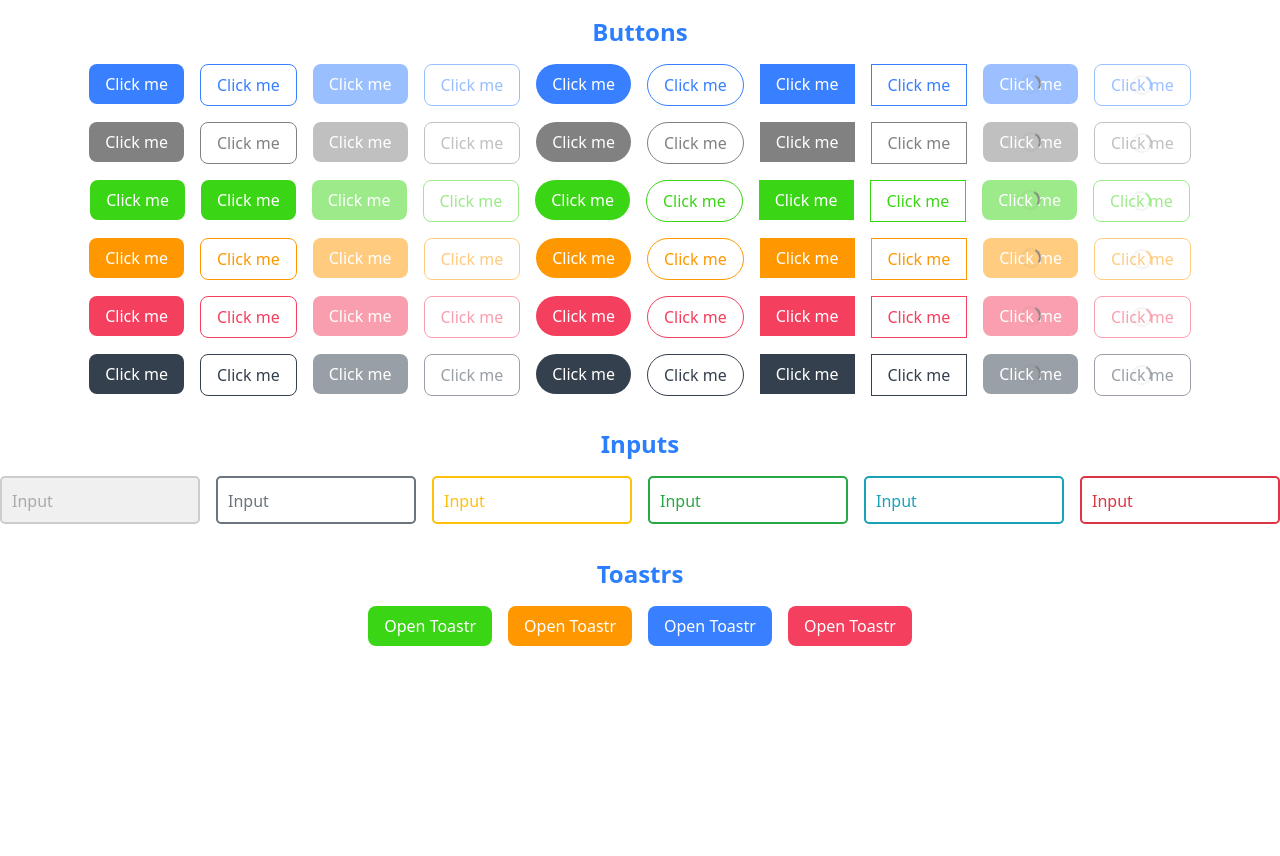
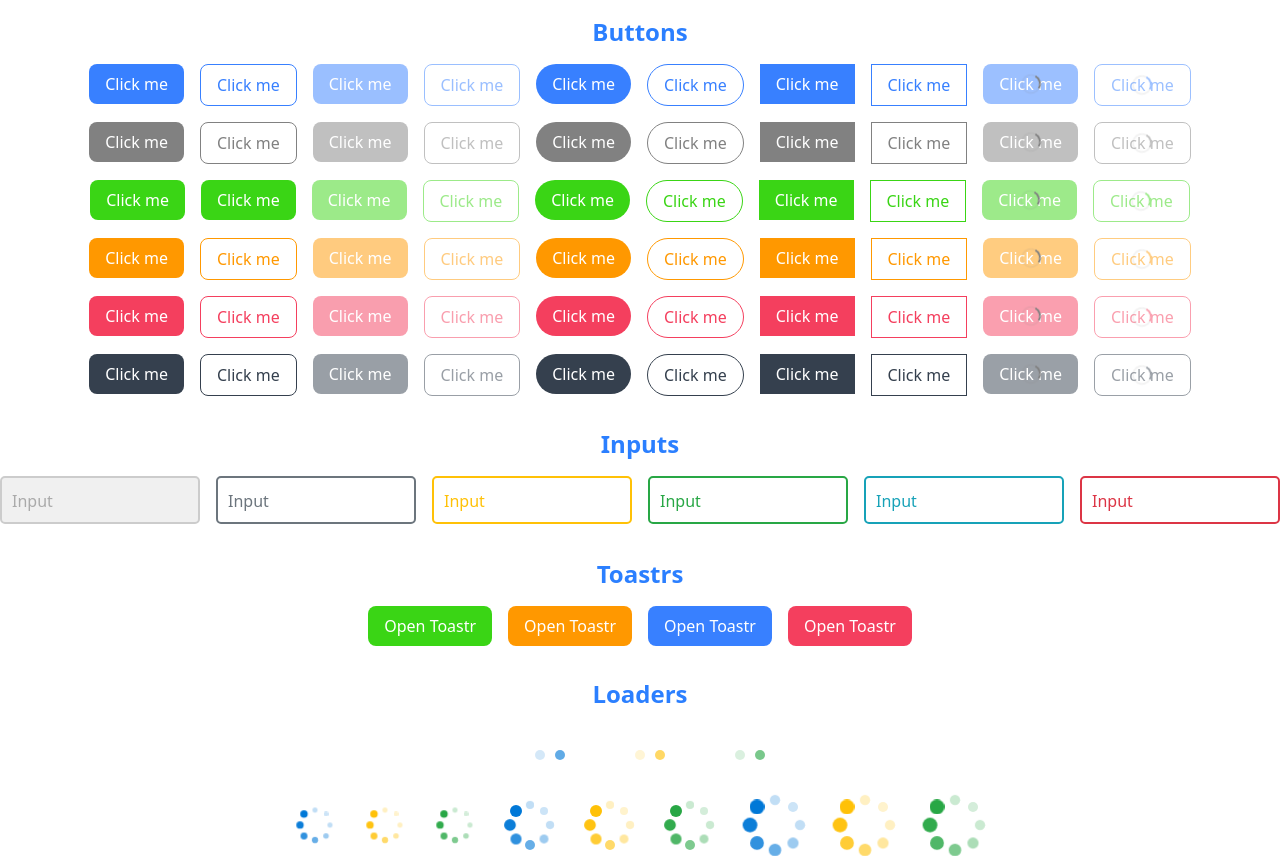
Before and after one commit to superdevp/custom-components, an Angular app: page / in a window 1280 px wide. Before the commit the page ends 800 px from the top, so only its background shows below. Built offline with nearby package versions, Linux system fonts and the light colour scheme.

Commit message:
a loading

```diff
--- /dev/null
+++ b/src/app/pages/components/loaders/loaders.component.html
@@ -0,0 +1,21 @@
+<div class="flex flex-col gap-10 items-center">
+  <p class="mt-4 text-2xl font-bold text-blue-500">
+    Loaders
+  </p>
+  <div class="flex gap-10 justify-center items-center">
+    <u-loader type="dot" color="primary"></u-loader>
+    <u-loader type="dot" color="secondary"></u-loader>
+    <u-loader type="dot" color="tertiary"></u-loader>
+  </div>
+  <div class="flex gap-10 justify-center items-center">
+    <u-loader type="spinner" color="primary" size="small"></u-loader>
+    <u-loader type="spinner" color="secondary" size="small"></u-loader>
+    <u-loader type="spinner" color="tertiary" size="small"></u-loader>
+    <u-loader type="spinner" color="primary"></u-loader>
+    <u-loader type="spinner" color="secondary"></u-loader>
+    <u-loader type="spinner" color="tertiary"></u-loader>
+    <u-loader type="spinner" color="primary" size="large"></u-loader>
+    <u-loader type="spinner" color="secondary" size="large"></u-loader>
+    <u-loader type="spinner" color="tertiary" size="large"></u-loader>
+  </div>
+</div>
--- a/src/app/pages/main/main.component.html
+++ b/src/app/pages/main/main.component.html
@@ -2,4 +2,5 @@
   <app-buttons></app-buttons>
   <app-inputs></app-inputs>
   <app-toastr></app-toastr>
+  <app-loaders></app-loaders>
 </div>
--- a/src/app/pages/main/main.component.ts
+++ b/src/app/pages/main/main.component.ts
@@ -2,10 +2,11 @@ import { Component } from '@angular/core';
 import { ButtonsComponent } from "../components/buttons/buttons.component";
 import { InputsComponent } from "../components/inputs/inputs.component";
 import { ToastrComponent } from "../components/toastr/toastr.component";
+import { LoadersComponent } from "../components/loaders/loaders.component";
 
 @Component({
   selector: 'app-main',
-  imports: [ButtonsComponent, InputsComponent, ToastrComponent],
+  imports: [ButtonsComponent, InputsComponent, ToastrComponent, LoadersComponent],
   templateUrl: './main.component.html',
   styleUrl: './main.component.scss'
 })
--- /dev/null
+++ b/src/app/shared/components/spinner/loader.component.html
@@ -0,0 +1,18 @@
+@if(type === "dot") {
+  <div class="three-dot-spinner">
+    <div class="dot" [ngClass]="{'bg-primary': color === 'primary', 'bg-secondary': color === 'secondary', 'bg-tertiary': color === 'tertiary'}"></div>
+    <div class="dot" [ngClass]="{'bg-primary': color === 'primary', 'bg-secondary': color === 'secondary', 'bg-tertiary': color === 'tertiary'}"></div>
+    <div class="dot" [ngClass]="{'bg-primary': color === 'primary', 'bg-secondary': color === 'secondary', 'bg-tertiary': color === 'tertiary'}"></div>
+  </div>
+} @else if(type === "spinner") {
+  <div [ngClass]="{'size-small': size === 'small', 'size-medium': size === 'medium', 'size-large': size === 'large'}" class="spinner">
+    <div [ngClass]="{'bg-primary': color === 'primary', 'bg-secondary': color === 'secondary', 'bg-tertiary': color === 'tertiary'}"></div>
+    <div [ngClass]="{'bg-primary': color === 'primary', 'bg-secondary': color === 'secondary', 'bg-tertiary': color === 'tertiary'}"></div>
+    <div [ngClass]="{'bg-primary': color === 'primary', 'bg-secondary': color === 'secondary', 'bg-tertiary': color === 'tertiary'}"></div>
+    <div [ngClass]="{'bg-primary': color === 'primary', 'bg-secondary': color === 'secondary', 'bg-tertiary': color === 'tertiary'}"></div>
+    <div [ngClass]="{'bg-primary': color === 'primary', 'bg-secondary': color === 'secondary', 'bg-tertiary': color === 'tertiary'}"></div>
+    <div [ngClass]="{'bg-primary': color === 'primary', 'bg-secondary': color === 'secondary', 'bg-tertiary': color === 'tertiary'}"></div>
+    <div [ngClass]="{'bg-primary': color === 'primary', 'bg-secondary': color === 'secondary', 'bg-tertiary': color === 'tertiary'}"></div>
+    <div [ngClass]="{'bg-primary': color === 'primary', 'bg-secondary': color === 'secondary', 'bg-tertiary': color === 'tertiary'}"></div>
+  </div>
+}
--- /dev/null
+++ b/src/app/shared/components/spinner/loader.component.scss
@@ -0,0 +1,97 @@
+.three-dot-spinner {
+  display: flex;
+  justify-content: center;
+  align-items: center;
+}
+
+.dot {
+  width: 10px;
+  height: 10px;
+  margin: 0 5px;
+  border-radius: 50%;
+  animation: fade 1.4s infinite ease-in-out both;
+}
+
+.dot:nth-child(1) {
+  animation-delay: -0.32s;
+}
+
+.dot:nth-child(2) {
+  animation-delay: -0.16s;
+}
+
+@keyframes fade {
+  0%, 80%, 100% {
+    opacity: 0;
+  }
+  40% {
+    opacity: 1;
+  }
+}
+
+.spinner {
+  position: relative;
+}
+
+.spinner div {
+  position: absolute;
+  border-radius: 50%;
+  animation: spinner-animation 1.2s infinite ease-in-out;
+}
+
+.spinner div:nth-child(1) { top: 0%; left: 50%; transform: translateX(-50%); animation-delay: -1.1s; }
+.spinner div:nth-child(2) { top: 14%; left: 85%; transform: translate(-50%, -50%); animation-delay: -1s; }
+.spinner div:nth-child(3) { top: 50%; left: 100%; transform: translate(-50%, -50%); animation-delay: -0.9s; }
+.spinner div:nth-child(4) { top: 85%; left: 85%; transform: translate(-50%, -50%); animation-delay: -0.8s; }
+.spinner div:nth-child(5) { top: 100%; left: 50%; transform: translate(-50%, -50%); animation-delay: -0.7s; }
+.spinner div:nth-child(6) { top: 85%; left: 14%; transform: translate(-50%, -50%); animation-delay: -0.6s; }
+.spinner div:nth-child(7) { top: 50%; left: 0%; transform: translate(-50%, -50%); animation-delay: -0.5s; }
+.spinner div:nth-child(8) { top: 14%; left: 14%; transform: translate(-50%, -50%); animation-delay: -0.4s; }
+
+/* Animation to make dots grow and shrink */
+@keyframes spinner-animation {
+  0%, 100% { transform: translate(-50%, -50%) scale(1); opacity: 0.2; }
+  50% { transform: translate(-50%, -50%) scale(1.5); opacity: 1; }
+}
+
+.bg-primary {
+  background-color: #0078D7;
+}
+
+.bg-secondary {
+  background-color: #FFC107;
+}
+
+.bg-tertiary {
+  background-color: #28A745;
+}
+
+.size-small {
+  width: 30px;
+  height: 30px;
+
+  div {
+    width: 5px;
+    height: 5px;
+  }
+}
+
+.size-medium {
+  width: 40px;
+  height: 40px;
+
+  div {
+    width: 8px;
+    height: 8px;
+  }
+}
+
+.size-large {
+  width: 50px;
+  height: 50px;
+
+  div {
+    width: 10px;
+    height: 10px;
+  }
+}
```
Also changed, not shown: src/app/pages/components/loaders/loaders.component.ts (added, +12 -0 lines), src/app/shared/components/spinner/loader.component.ts (added, +14 -0 lines), src/app/pages/components/loaders/loaders.component.scss (added).
